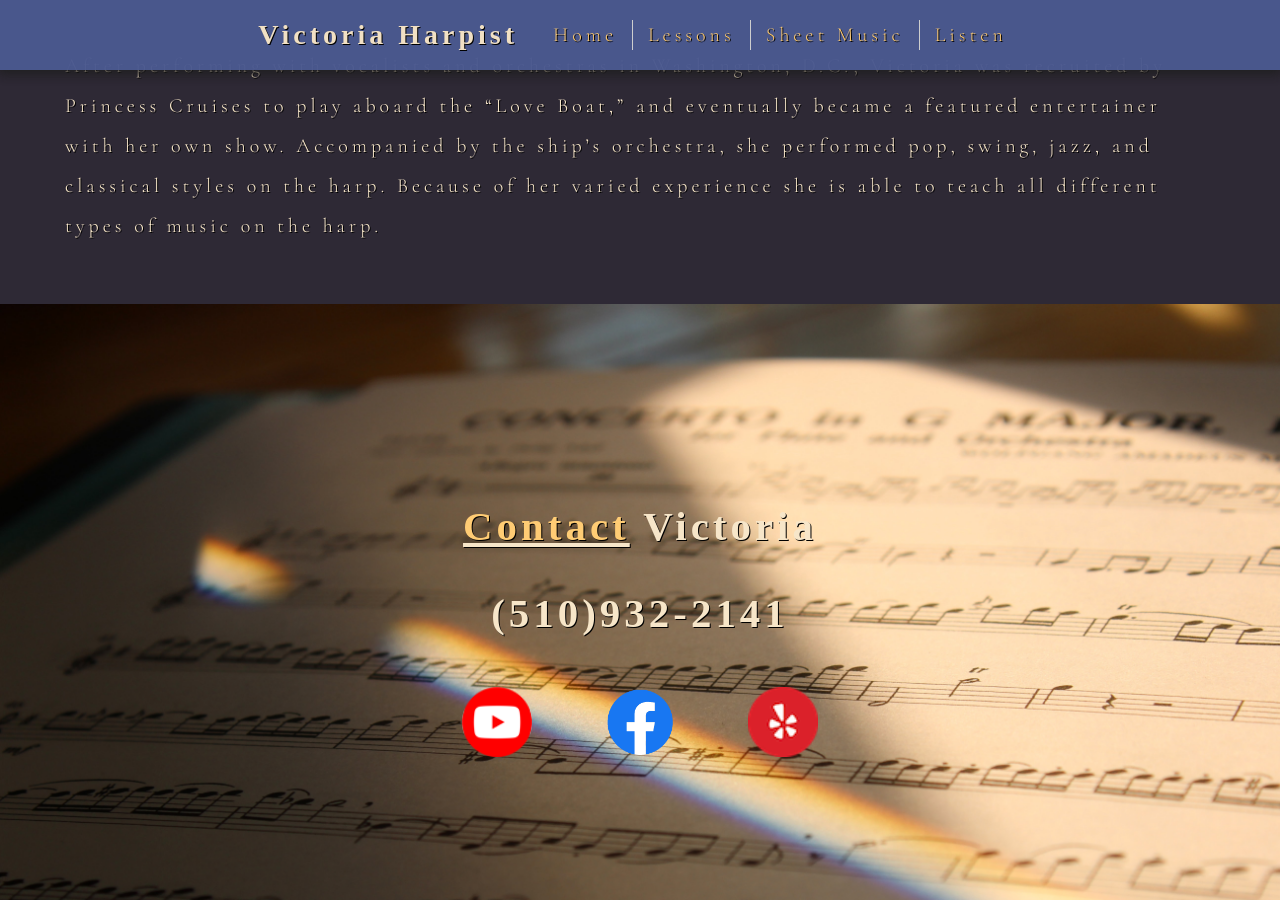
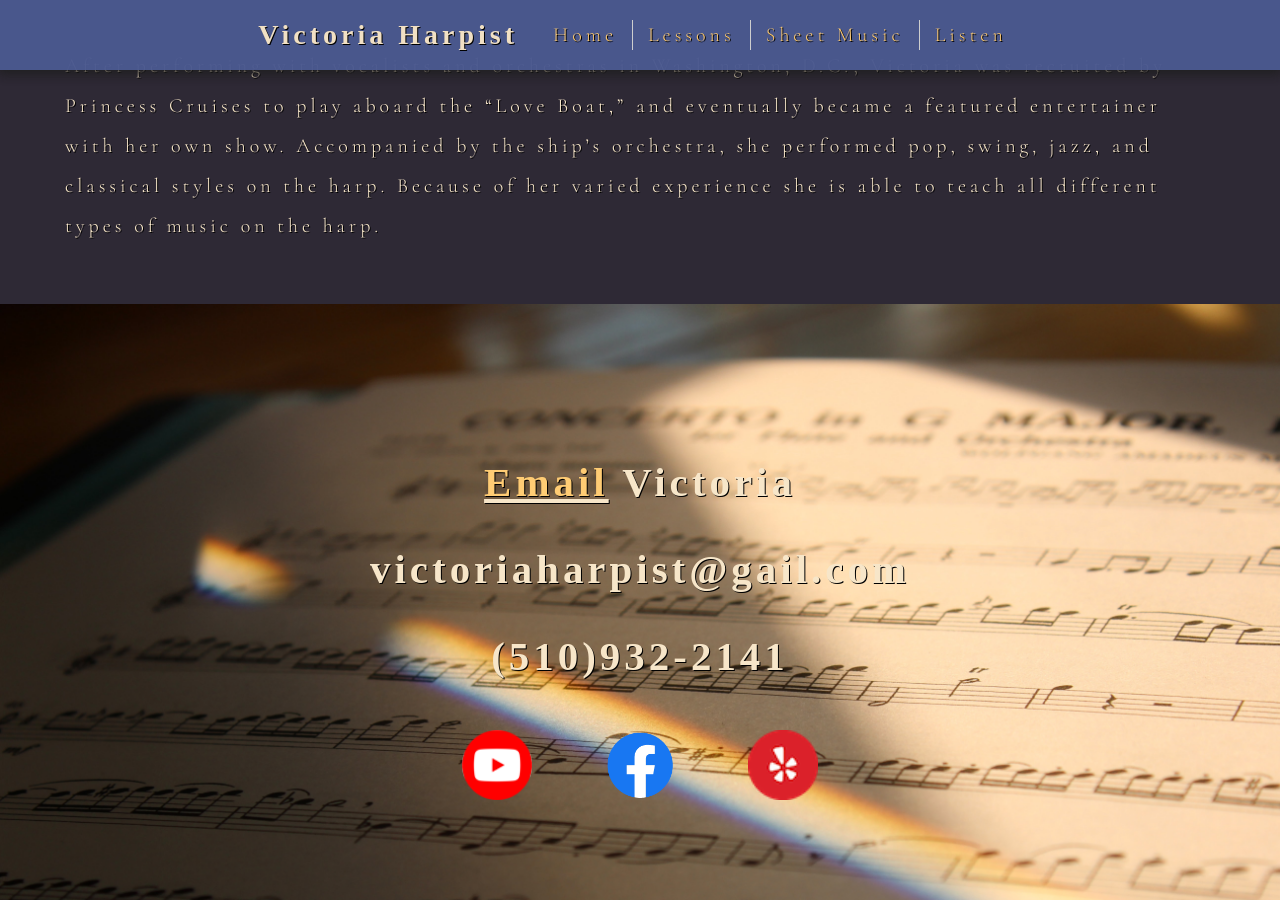
Before and after one commit to royalsaltmerchant/victoriaharpist, a Jekyll site: the page built from index.html, in a window 1280 px wide and 900 px high, scrolled down 1319 px. Built offline with Jekyll 4.4.1, drawn with Linux system fonts in a browser that asks for light colours; some web fonts are replaced.

Commit message:
footer email

```diff
--- a/_includes/footer.html
+++ b/_includes/footer.html
@@ -1,6 +1,7 @@
 <footer class="footer">
     <br>
-    <h3><u><a href="mailto: victoriaharpist@gmail.com">Contact</a></u> Victoria</h2>
+    <h3><u><a href="mailto: victoriaharpist@gmail.com">Email</a></u> Victoria</h2>
+    <h3>victoriaharpist@gail.com</h3>
     <h3>(510)932-2141</h3>
     <div>
         <a href="https://www.youtube.com/channel/UCSfEObwtxH5fWgzTYEzqTWA"><img src="{{ site.baseurl }}/assets/youtube_social_circle_red.png"></a>
```
